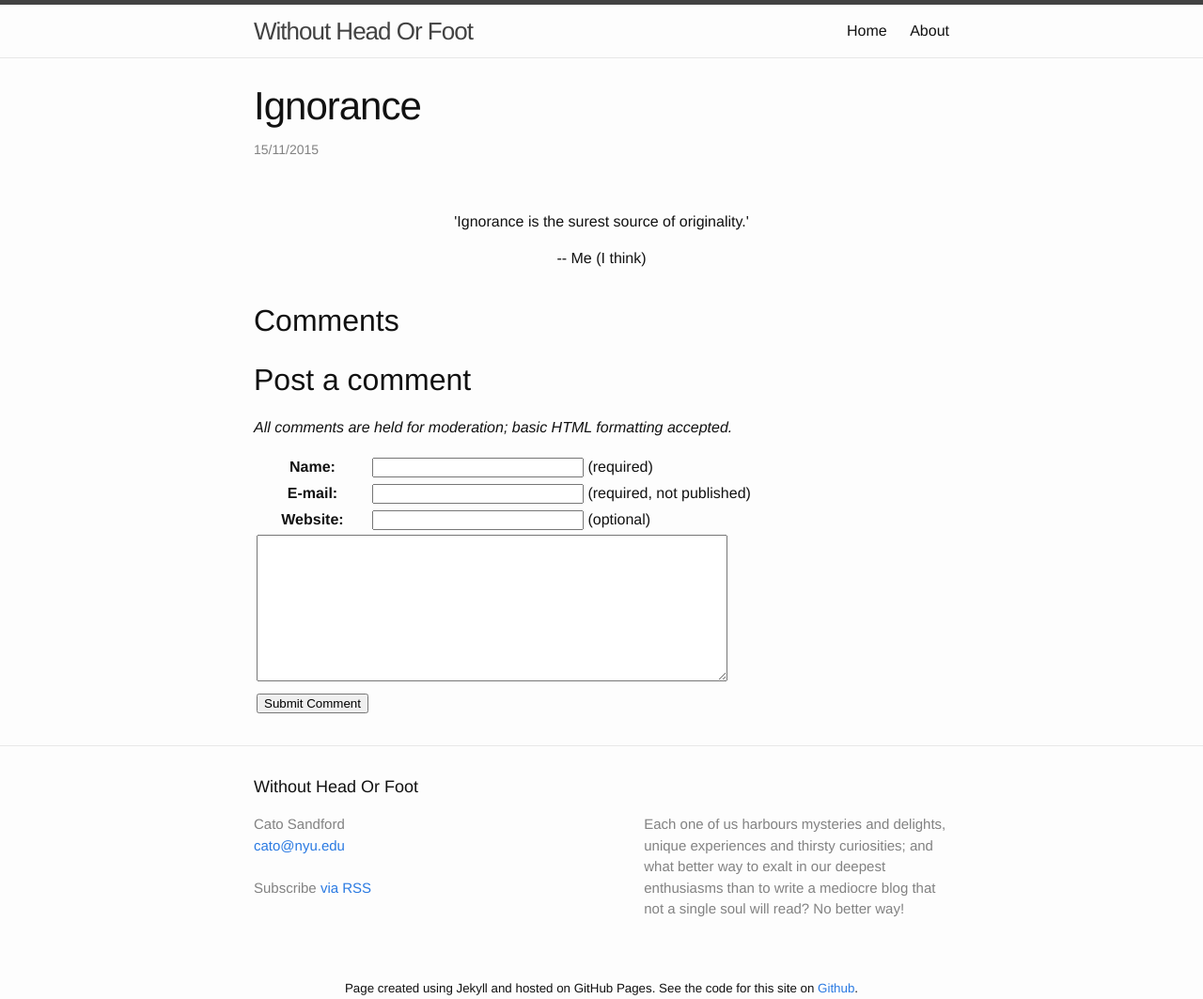
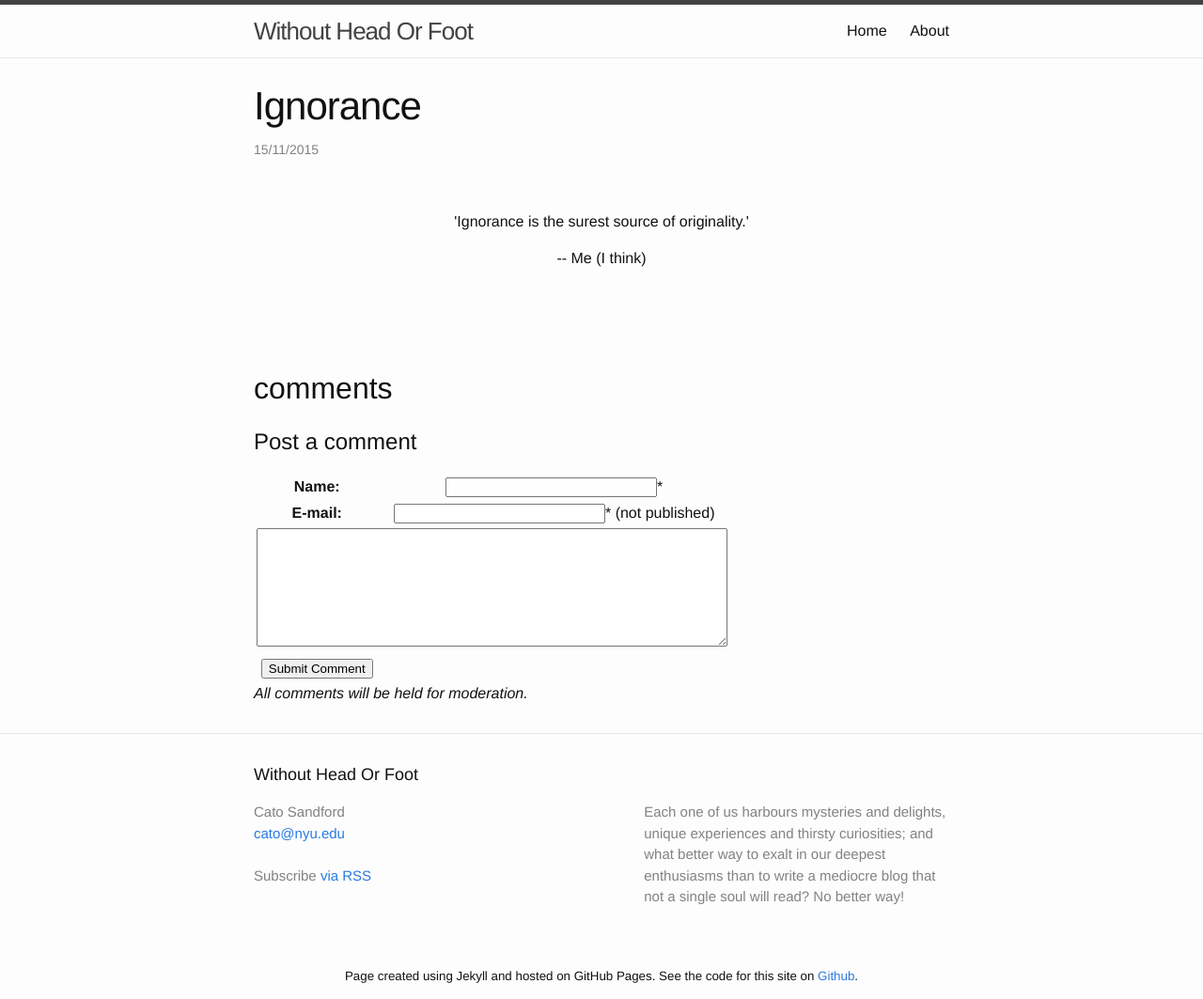
Before and after one commit to Allium/WithoutHeadOrFoot, a Jekyll site: the page built from _posts/2015-11-15-Ignorance.md, in a window 1280 px wide. Shown: the whole page at 94% size. Built offline with Jekyll 4.4.1, drawn with Linux system fonts in a browser that asks for light colours.

Commit message:
Comment experimentation

```diff
--- a/_config.yml
+++ b/_config.yml
@@ -9,7 +9,7 @@ description: > # this means to ignore newlines until "baseurl:"
   No better way!
 baseurl: "/WithoutHeadOrFoot" # the subpath of your site, e.g. /blog/
 url: "Allium.github.io" # the base hostname & protocol for your site
-timezone: America/New_ork
+timezone: America/New_York
 
 ## Build settings
 markdown: kramdown
--- a/_includes/comment_template.html
+++ b/_includes/comment_template.html
@@ -2,9 +2,9 @@
 	{% case page.comment_count %}
 		{% when 0 %}
 		{% when 1 %}
-			<h1>1 Comment</h1>
+			<h1>1 comment</h1>
 		{% else %}
-			<h1>{{page.comment_count}} Comments</h1>
+			<h1>{{page.comment_count}} comments</h1>
 	{% endcase %}
 	{% for c in page.comments %}
 		<div class="comment {% cycle 'odd', 'even' %}">
@@ -22,32 +22,27 @@
 			</p>
 		</div>
 	{% endfor %}
-	<h1>Post a comment</h1>
-	<p style="font-style: italic">
-		All comments are held for moderation; basic HTML formatting accepted.
-	</p>
-	<form id="commentform" method="POST" action="{{site.url}}/commentsubmit.php">
+
+	<h2>Post a comment</h2>
+	<form id="commentform" method="POST" action="{{site.url}}/commentsubmit.php" align="center">
 		<input type="hidden" name="post_id" value="{{page.id}}" />
 		<input type="hidden" name="return_url" value="{{site.url}}{{page.url}}" />
 		<table>
 			<tr>
-				<th>Name:</th>
-				<td><input type="text" size="25" name="name" /> (required)</td>
+				<th align="center">Name:</th>
+				<td><input type="text" size="25" name="name" />*</td>
 			</tr>
 			<tr>
-				<th>E-mail:</th>
-				<td><input type="text" size="25" name="email" /> (required, not published)</td>
+				<th align="center">E-mail:</th>
+				<td><input type="text" size="25" name="email" />*  (not published)</td>
 			</tr>
 			<tr>
-				<th>Website:</th>
-				<td><input type="text" size="25" name="link" /> (optional)</td>
-			</tr>
-			<tr>
-				<td colspan="2"><textarea name="comment" rows="10" cols="60" ></textarea></td>
+				<td colspan="2"><textarea name="comment" rows="8" cols="60" ></textarea></td>
 			</tr>
 			<tr>
 				<td><input type="submit" name="submit" value="Submit Comment" /></td>
 			</tr>
 		</table>
 	</form>
+	<i>All comments will be held for moderation.</i>
 </div>
--- a/_layouts/post.html
+++ b/_layouts/post.html
@@ -1,6 +1,7 @@
 ---
 layout: default
 ---
+
 <div class="post">
 
   <header class="post-header">
@@ -14,6 +15,7 @@ layout: default
     {{ content }}
   </article>
 
+  <br><br><br>
   {% include comment_template.html %}
 
 </div>
--- a/_plugins/comment_received.html
+++ b/_plugins/comment_received.html
@@ -1,5 +1,7 @@
 ---
+layout:	default
 ---
+
 <!DOCTYPE HTML PUBLIC "-//W3C//DTD HTML 4.01//EN"
    "http://www.w3.org/TR/html4/strict.dtd">
 <html>
--- a/_plugins/comment_template.html
+++ /dev/null
@@ -1,53 +0,0 @@
-<div id="comments">
-	{% case page.comment_count %}
-		{% when 0 %}
-		{% when 1 %}
-			<h1>1 Comment</h1>
-		{% else %}
-			<h1>{{page.comment_count}} Comments</h1>
-	{% endcase %}
-	{% for c in page.comments %}
-		<div class="comment {% cycle 'odd', 'even' %}">
-			<p class="comment_header">
-				From: {% if c.link and c.link != '' %}
-					<a href="{{c.link}}">{{c.name}}</a>
-				{% else %}
-					{{c.name}}
-				{% endif %}
-				<br />
-				<span class="comment_date">{{c.date}}</span>
-			</p>
-			<p>
-				{{c.comment | newline_to_br}}
-			</p>
-		</div>
-	{% endfor %}
-	<h1>Post a comment</h1>
-	<p style="font-style: italic">
-		All comments are held for moderation; basic HTML formatting accepted.
-	</p>
-	<form id="commentform" method="POST" action="{{site.url}}/commentsubmit.php">
-		<input type="hidden" name="post_id" value="{{page.id}}" />
-		<input type="hidden" name="return_url" value="{{site.url}}{{page.url}}" />
-		<table>
-			<tr>
-				<th>Name:</th>
-				<td><input type="text" size="25" name="name" /> (required)</td>
-			</tr>
-			<tr>
-				<th>E-mail:</th>
-				<td><input type="text" size="25" name="email" /> (required, not published)</td>
-			</tr>
-			<tr>
-				<th>Website:</th>
-				<td><input type="text" size="25" name="link" /> (optional)</td>
-			</tr>
-			<tr>
-				<td colspan="2"><textarea name="comment" rows="10" cols="60" ></textarea></td>
-			</tr>
-			<tr>
-				<td><input type="submit" name="submit" value="Submit Comment" /></td>
-			</tr>
-		</table>
-	</form>
-</div>
```
